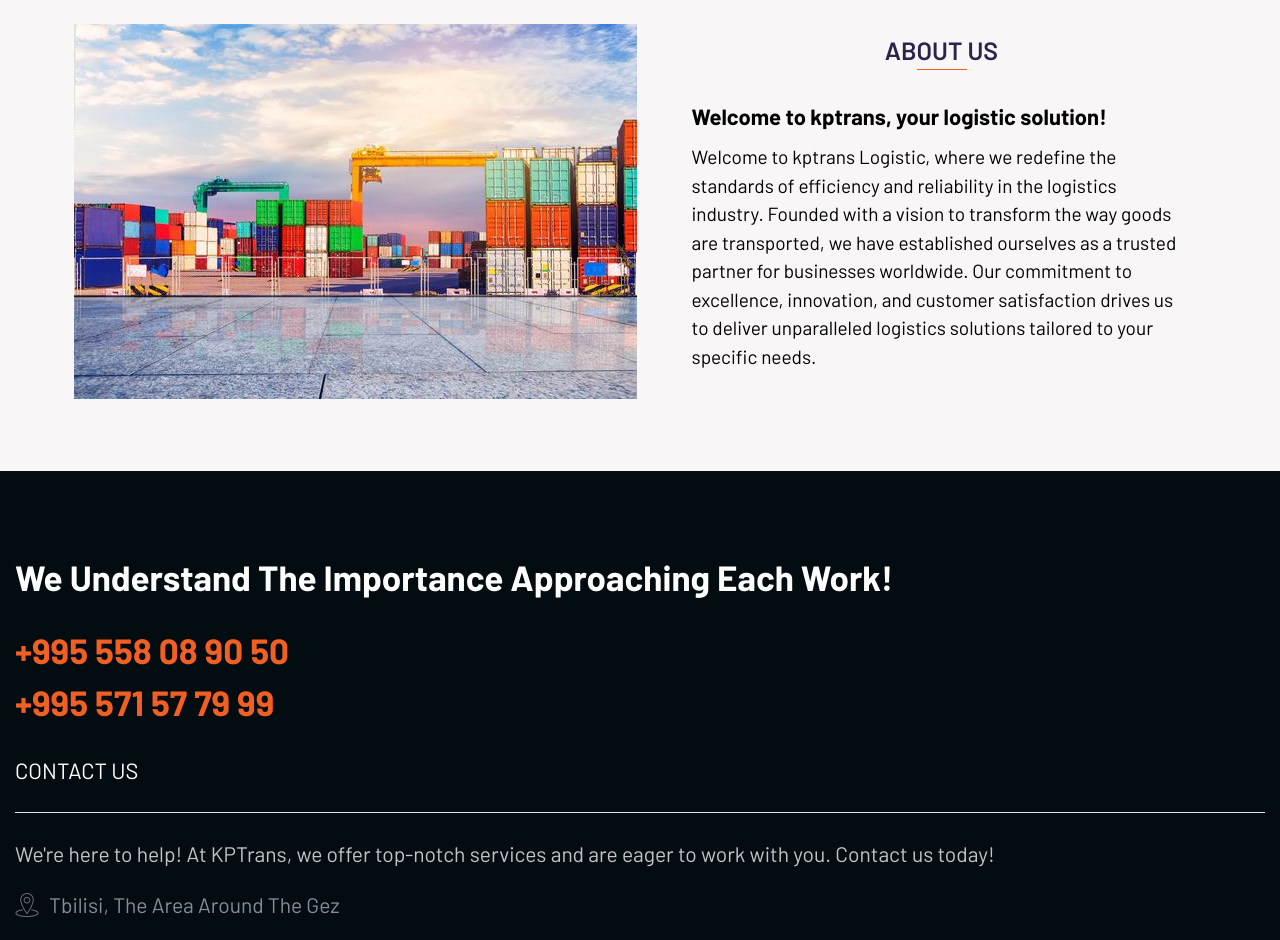
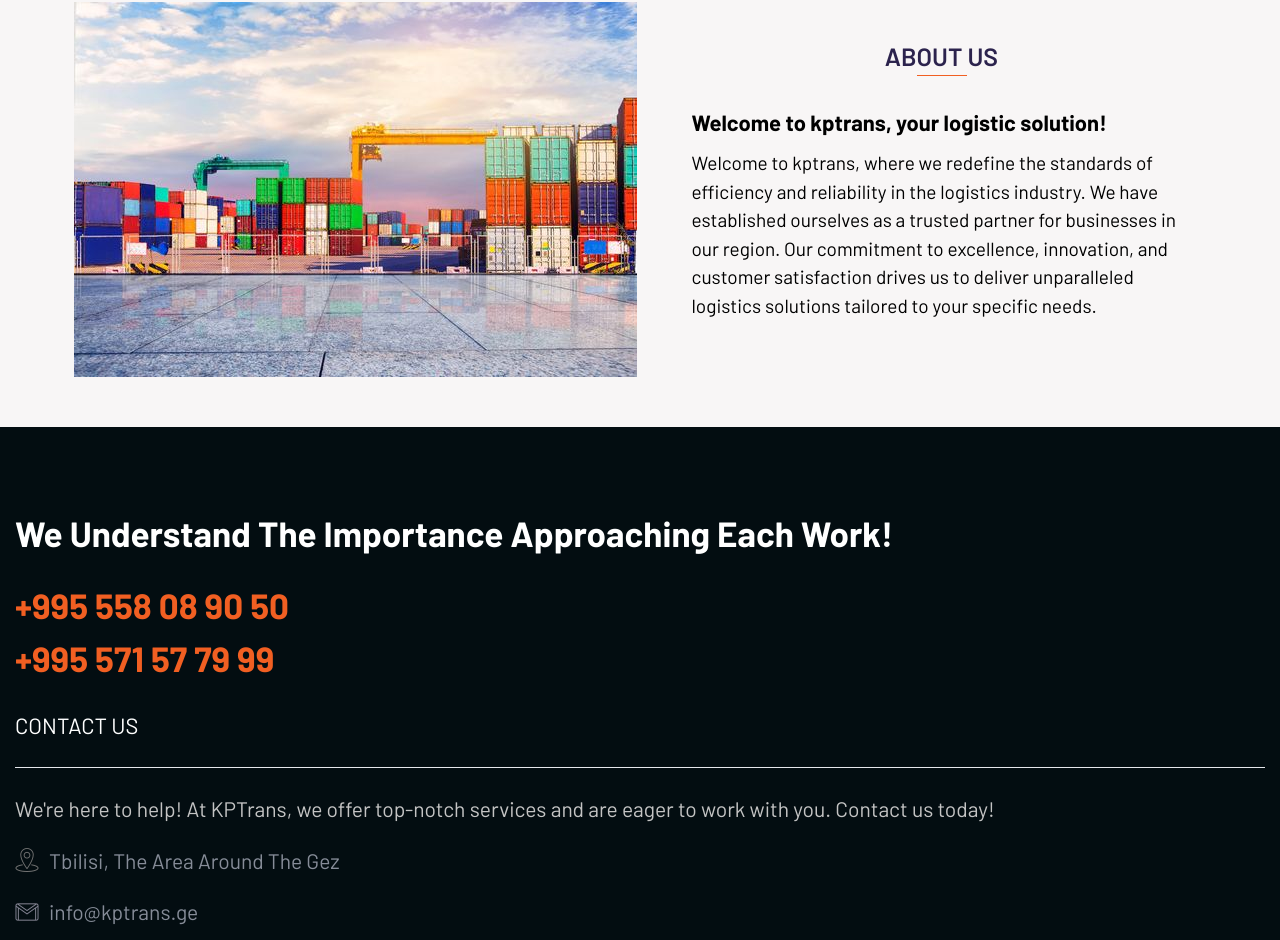
Before and after one commit to Davmike/logistics-web, a React (Vite) app: page / in a window 1280 px wide. Shown: the part 1110-2050 px from the top of the page. Built offline with nearby package versions, Linux system fonts and the light colour scheme.

Commit message:
fix: change about text

```diff
--- a/src/Components/About.tsx
+++ b/src/Components/About.tsx
@@ -105,8 +105,8 @@
           <p className="text-[15px] mt-[10px] lg:w-[500px] lg:text-[19px]">
             <div>
               {changeLanguage === "ENG"
-                ? "Welcome to kptrans Logistic, where we redefine the standards of efficiency and reliability in the logistics industry. Founded with a vision to transform the way goods are transported, we have established ourselves as a trusted partner for businesses worldwide. Our commitment to excellence, innovation, and customer satisfaction drives us to deliver unparalleled logistics solutions tailored to your specific needs."
-                : "კეთილი იყოს თქვენი მობრძანება kptrans Logistic-ში, სადაც ჩვენ ხელახლა განვსაზღვრავთ ეფექტურობისა და საიმედოობის სტანდარტებს ლოჯისტიკური ინდუსტრიაში. დაფუძნებული ხედვით გარდაქმნის საქონლის ტრანსპორტირებას, ჩვენ ჩამოვყალიბდით, როგორც სანდო პარტნიორი ბიზნესისთვის მთელ მსოფლიოში. ჩვენი ერთგულება სრულყოფილების, ინოვაციებისა და მომხმარებელთა კმაყოფილებისკენ გვიბიძგებს მივაწოდოთ შეუდარებელი ლოჯისტიკური გადაწყვეტილებები, რომლებიც მორგებულია თქვენს კონკრეტულ საჭიროებებზე."}
+                ? "Welcome to kptrans, where we redefine the standards of efficiency and reliability in the logistics industry. We have established ourselves as a trusted partner for businesses in our region. Our commitment to excellence, innovation, and customer satisfaction drives us to deliver unparalleled logistics solutions tailored to your specific needs."
+                : "კეთილი იყოს თქვენი მობრძანება kptrans-ში, სადაც ჩვენ ხელახლა განვსაზღვრავთ ეფექტურობისა და საიმედოობის სტანდარტებს ლოჯისტიკური ინდუსტრიაში. , ჩვენ ჩამოვყალიბდით, როგორც სანდო პარტნიორი ბიზნესისთვის ჩვენს რეგიონში. ჩვენი ერთგულება სრულყოფილების, ინოვაციებისა და მომხმარებელთა კმაყოფილებისკენ გვიბიძგებს მივაწოდოთ შეუდარებელი ლოჯისტიკური გადაწყვეტილებები, რომლებიც მორგებულია თქვენს კონკრეტულ საჭიროებებზე."}
             </div>
           </p>
         </div>
```
